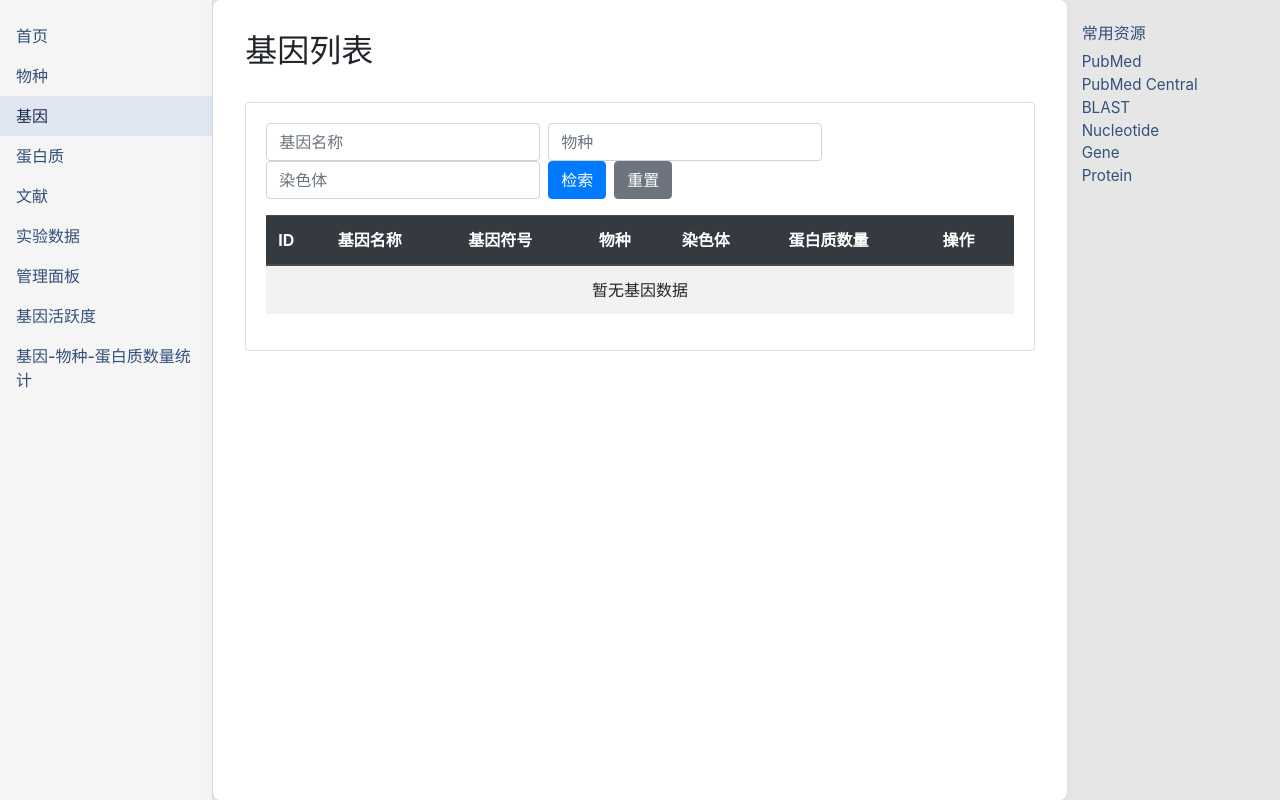
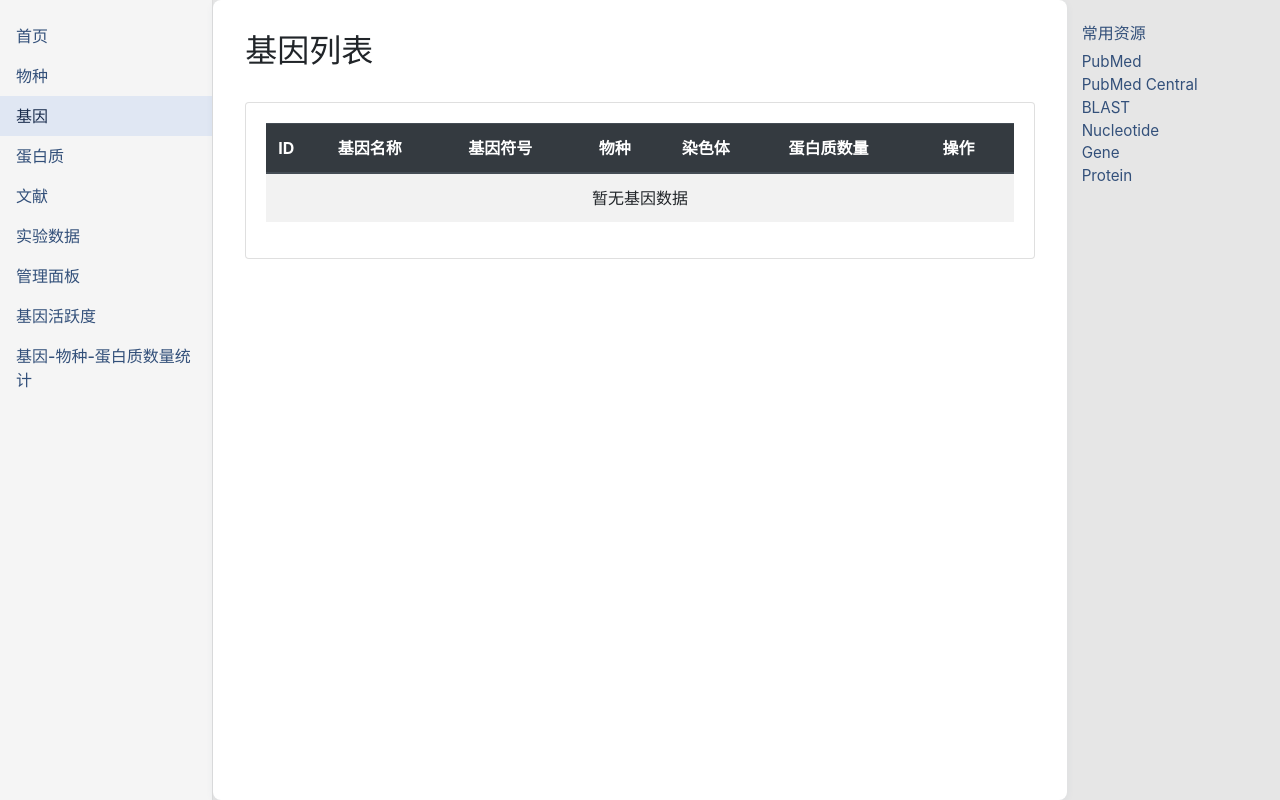
Before and after one commit to sjq0098/GenoBase, a Flask app: page /genes in a window 1280 px wide. Shown: the part 74-874 px from the top of the page. Run offline with Flask 3, Linux system fonts and the light colour scheme; data that the repository does not hold is empty; some libraries are stand-ins or nearby versions.

Commit message:
Update gene_list.html

```diff
--- a/app/templates/main/gene_list.html
+++ b/app/templates/main/gene_list.html
@@ -16,13 +16,6 @@
 
 <div class="card mb-4">
     <div class="card-body">
-        <form method="get" class="form-inline mb-3">
-            <input type="text" name="gene_name" class="form-control mr-2" placeholder="基因名称" value="{{ gene_name }}">
-            <input type="text" name="species" class="form-control mr-2" placeholder="物种" value="{{ species }}">
-            <input type="text" name="chromosome" class="form-control mr-2" placeholder="染色体" value="{{ chromosome }}">
-            <button type="submit" class="btn btn-primary">检索</button>
-            <a href="{{ url_for('admin.gene_list') }}" class="btn btn-secondary ml-2">重置</a>
-        </form>
         <div class="table-responsive">
             <table class="table table-hover table-striped">
                 <thead class="thead-dark">
```
